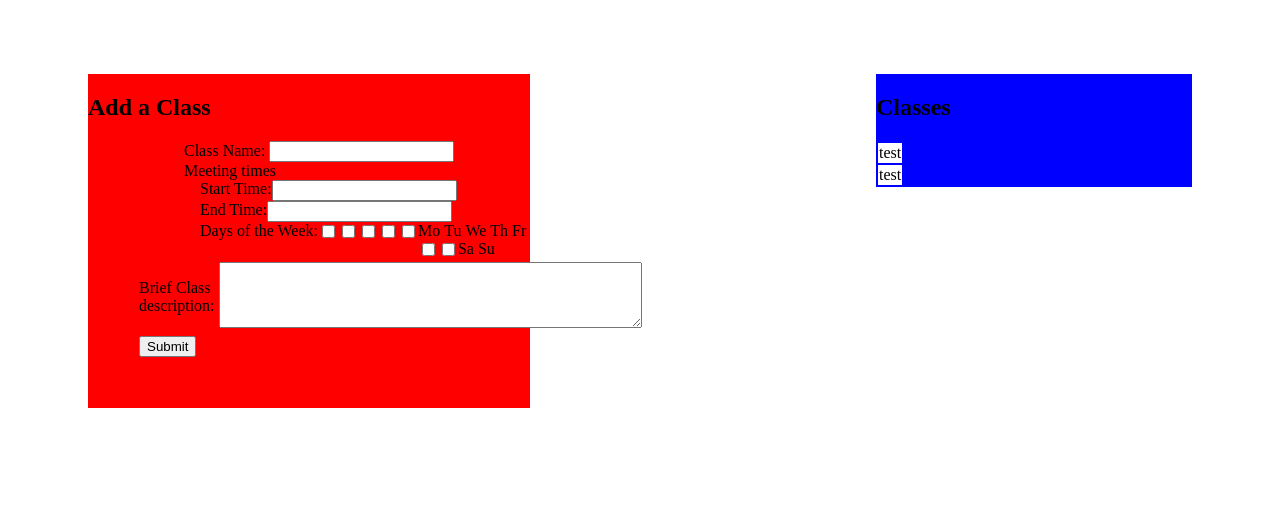
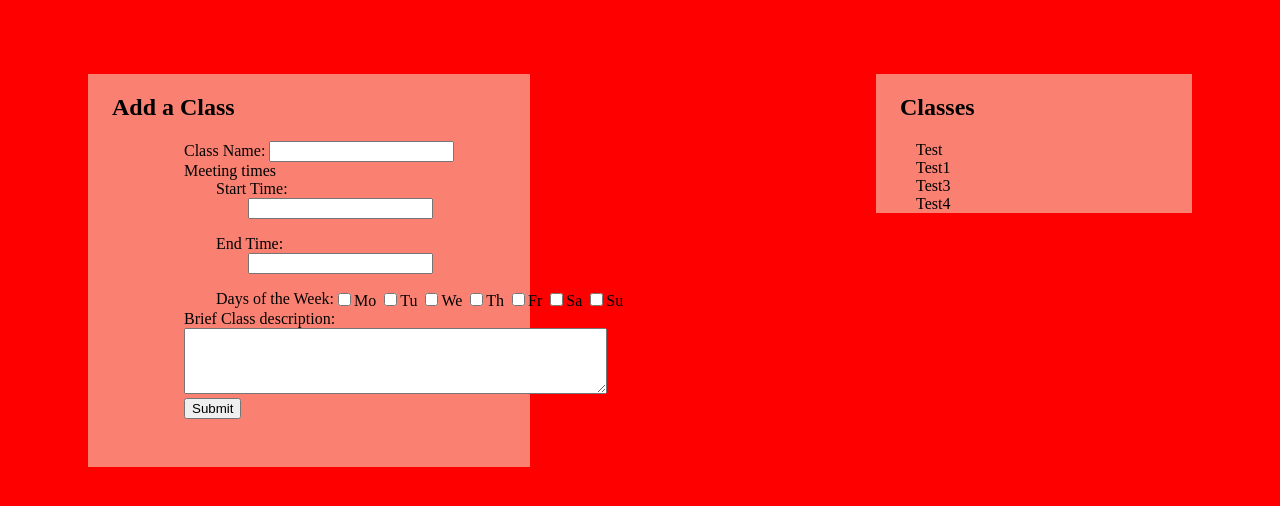
Before and after one commit to eTendance/main, a PHP site: page /etendence-professor.html in a window 1280 px wide. Shown: the part 30-536 px from the top of the page. Run offline with PHP 8.4, Linux system fonts and the light colour scheme.

Commit message:
fully removed tables from the page; example on how to set up the list of classes is shown
To add a class to the list of classes. add a <ul> tag then two <li>
tags... 1st li should be the class name. 2nd li should be the button to
view the class stats.

```diff
--- a/preliminary-GUI-pages/eTendenceProfessor.css
+++ b/preliminary-GUI-pages/eTendenceProfessor.css
@@ -37,12 +37,17 @@ nav li a
 body
 {
 	padding-top: 1em;
+	background-color:red;
+}
+body div h2
+{
+	margin-left: 1em;
 }
 #add
 {
 	float:left;
 	width:35%;
-	background-color:red;
+	background-color:salmon;
 	margin-left: 5em;
 	margin-top:5em;
 	padding-bottom:3em;
@@ -57,6 +62,11 @@ body
 	clear: both;
 	display:block;
 }
+#add div div span
+{
+	display:block;
+	width:35em;
+}
 #add div div span label
 {
 	float:left;
@@ -65,13 +75,25 @@ body
 {
 	float:left;
 }
+#add div div .meetTime label
+{
+	float:left;
+	clear:none;
+}
+#add div div .meetTime input
+{
+	float:none;
+	clear:none;
+}
 .meetTime
 {
-	margin-left:1em;
+	margin-left:2em;
 }
-#end
+.meetTime span
 {
-	float:none;
+	float:right;
+	margin-left:2em;
+	margin-bottom:1em;
 }
 #end
 {
@@ -81,13 +103,21 @@ body
 {
 	float:right;
 	width:25%;
-	background-color:blue;
+	background-color:salmon;
 	margin-right:5em;
 	margin-top:5em;
+	margin-bottom:5em;
 }
-#classes table tr td
+#classes ul
 {
-	float:none;
-	display:block;
-	background-color:white;
+	list-style:none;
 }
+#classes li
+{
+	float:left;
+	margin-right:0.5em;
+}
+#classes li:nth-child(1)
+{
+	width:15em;
+}
--- a/preliminary-GUI-pages/etendence-professor.html
+++ b/preliminary-GUI-pages/etendence-professor.html
@@ -24,17 +24,17 @@
 				<span>Meeting times</span>
 						<span class="meetTime">
 						<label for="sTime">Start Time:</label>
-						<input type="text" name="sTime" value="" maxlength="8"/>
+						<span><input type="text" name="sTime" value="" maxlength="8"/></span>
 						</span>
 
 						<span class="meetTime">
 						<label for="eTime">End Time:</label>
-						<input type="text" name="eTime" value="" maxlength="8"/>
+						<span><input type="text" name="eTime" value="" maxlength="8"/></span>
 						</span>
 
 						<span class="meetTime" id="end">
 						<label for="days">Days of the Week:</label>
-						<input type="checkbox" name="days" value="Mo"/>Mo
+<input type="checkbox" name="days" value="Mo"/>Mo
 <input type="checkbox" name="days" value="Tu"/>Tu
 <input type="checkbox" name="days" value="We"/>We
 <input type="checkbox" name="days" value="Th"/>Th
@@ -43,28 +43,25 @@
 <input type="checkbox" name="days" value="Su"/>Su
 						</span>
 				</div>
-				<table>
-					<tr>
-						<td>Brief Class description:</td>
-						<td><textarea cols="50" rows="4" name="description" value=""></textarea></td>
-					</tr>
-					<tr>
-						<td><input type="submit" value="Submit"/></td>
-					</tr>
-				</table>
+				<div>
+					<label for="descr">Brief Class description:</label><textarea cols="50" rows="4" name="description" id="descr" value=""></textarea>
+				</div>
+				<div>
+					<input type="submit" value="Submit"/>
+				</div>
 				</form>
 			</div>
 		</div>
 		<div id="classes">
 			<h2>Classes</h2>
-			<table>
-				<tr>
-					<td>test</td>
-				</tr>
-				<tr>
-					<td>test</td>
-				</tr>
-			</table>
+			<ul>
+				<li>Test</li>
+				<li>Test1</li>
+			</ul>
+			<ul>
+				<li>Test3</li>
+				<li>Test4</li>
+			</ul>
 		</div>
 	</body>
 </html>
```
